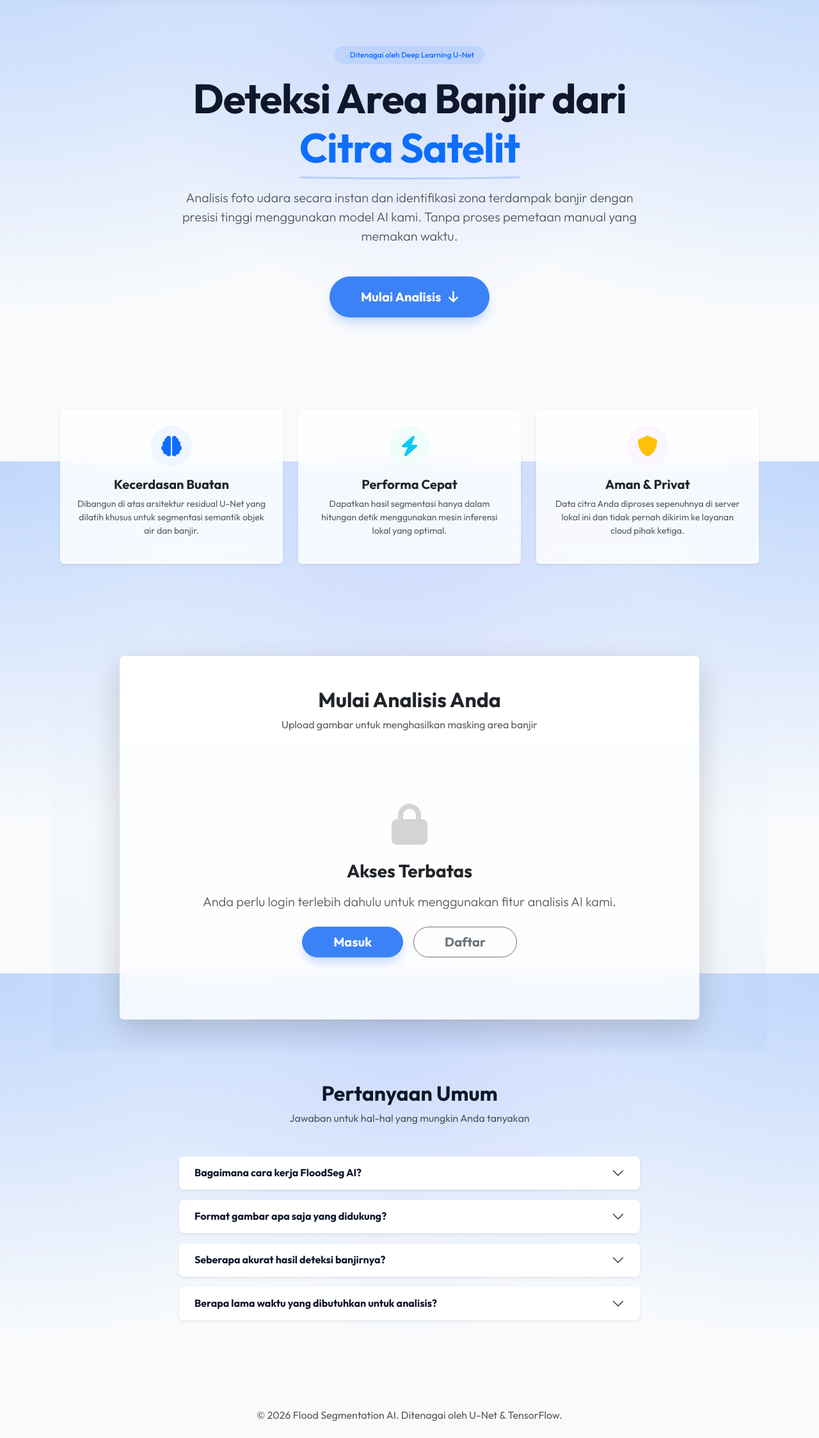
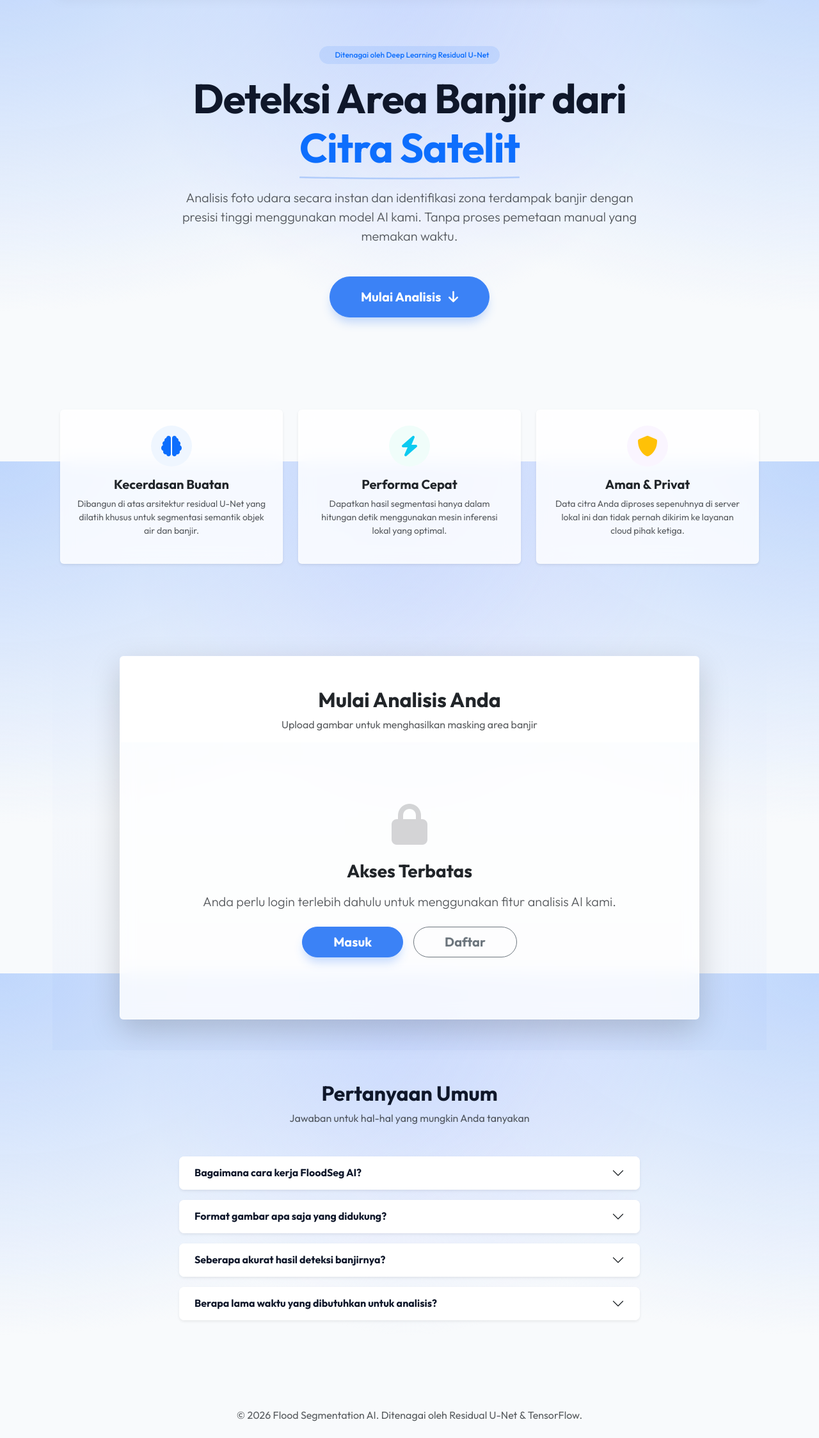
Before and after one commit to IqbalIka17/floodseg-web, a PHP site: page / in a window 1280 px wide. Shown: the part 79-2326 px from the top of the page at 64% size. Run offline with PHP 8.4, Linux system fonts and the light colour scheme.

Commit message:
maintenance

```diff
--- a/admin/analytics.php
+++ b/admin/analytics.php
@@ -127,7 +127,7 @@ $top_users = $conn->query("SELECT u.name, u.email, COUNT(h.id) as total_uploads
         <div class="d-flex justify-content-between align-items-center mb-5 mt-2">
             <div>
                 <h2 class="fw-bold mb-1">Analisis Performa Model</h2>
-                <p class="text-muted mb-0">Evaluasi komprehensif metrik kinerja model U-Net dan statistik operasional.</p>
+                <p class="text-muted mb-0">Evaluasi komprehensif metrik kinerja model Residual U-Net dan statistik operasional.</p>
             </div>
             <a href="javascript:window.print()" class="btn btn-white shadow-sm border rounded-pill px-4 fw-medium text-secondary">
                 <i class="fas fa-print me-2"></i> Cetak Laporan
--- a/admin/detail_result.php
+++ b/admin/detail_result.php
@@ -203,8 +203,8 @@ $mask_image = $row['result_filename'] ? "../uploads/result/" . $row['result_file
                                 Epoch: <?php echo $row['epoch'] ?? 10; ?><br>
                                 Batch Size: <?php echo $row['batch_size'] ?? 4; ?><br>
                                 Learning Rate: <?php echo $row['learning_rate'] ?? 0.01; ?><br>
-                                Resolution: 128x128 (Resized)<br>
-                                Model: U-Net Lite
+                                Resolution: 256x256 (Resized)<br>
+                                Model: Residual U-Net
                             </code>
                         </div>
                     </div>
--- a/includes/footer.php
+++ b/includes/footer.php
@@ -2,7 +2,7 @@
 
 <footer class="text-center py-4 mt-5 text-muted">
     <div class="container">
-        <p class="mb-0">&copy; <?php echo date('Y'); ?> Flood Segmentation AI. Ditenagai oleh U-Net & TensorFlow.</p>
+        <p class="mb-0">&copy; <?php echo date('Y'); ?> Flood Segmentation AI. Ditenagai oleh Residual U-Net & TensorFlow.</p>
     </div>
 </footer>
 
--- a/index.php
+++ b/index.php
@@ -6,7 +6,7 @@
         <div class="row justify-content-center align-items-center">
             <div class="col-lg-9">
                 <div class="badge bg-primary bg-opacity-10 text-primary mb-3 px-3 py-2 rounded-pill fw-medium">
-                    <i class="fas fa-sparkles me-2"></i>Ditenagai oleh Deep Learning U-Net
+                    <i class="fas fa-sparkles me-2"></i>Ditenagai oleh Deep Learning Residual U-Net
                 </div>
                 <h1 class="display-3 fw-bold mb-4" style="color: #0f172a; letter-spacing: -1px; line-height: 1.2;">
                     Deteksi Area Banjir dari <br>
```
